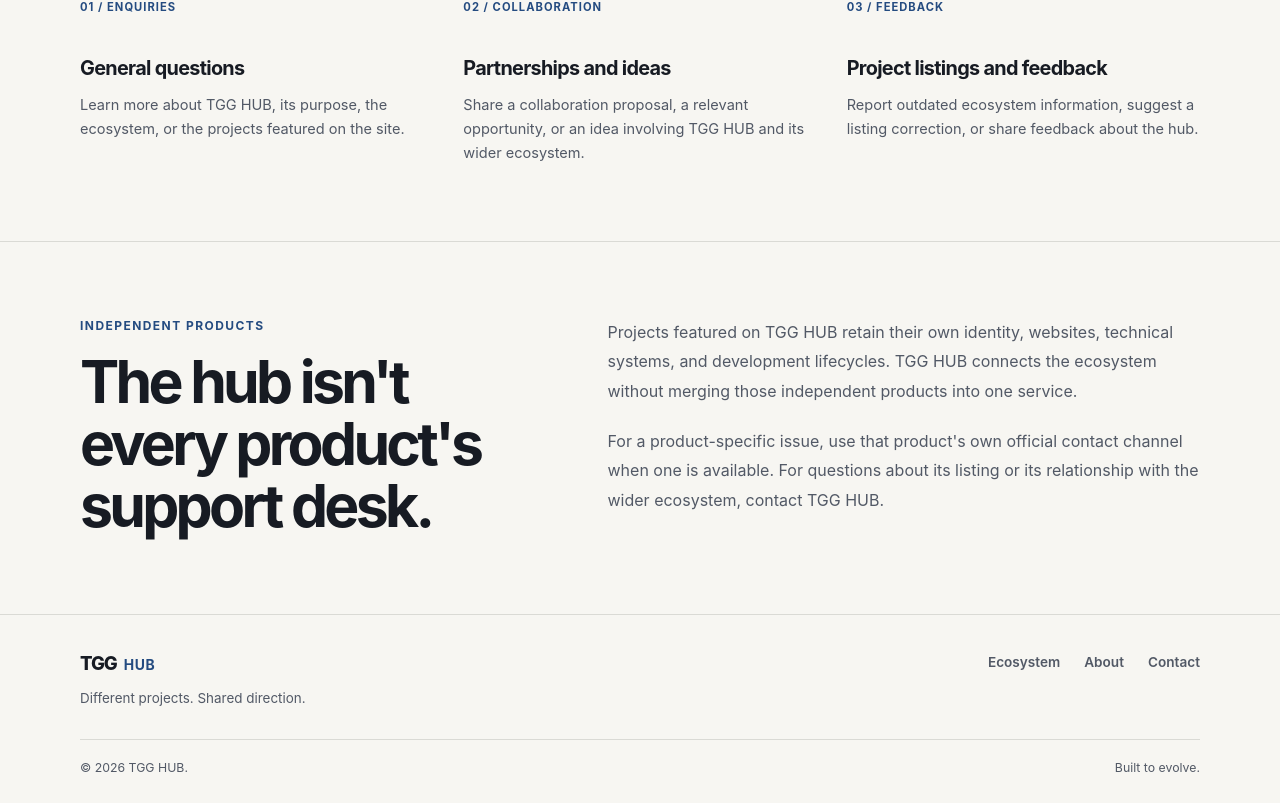
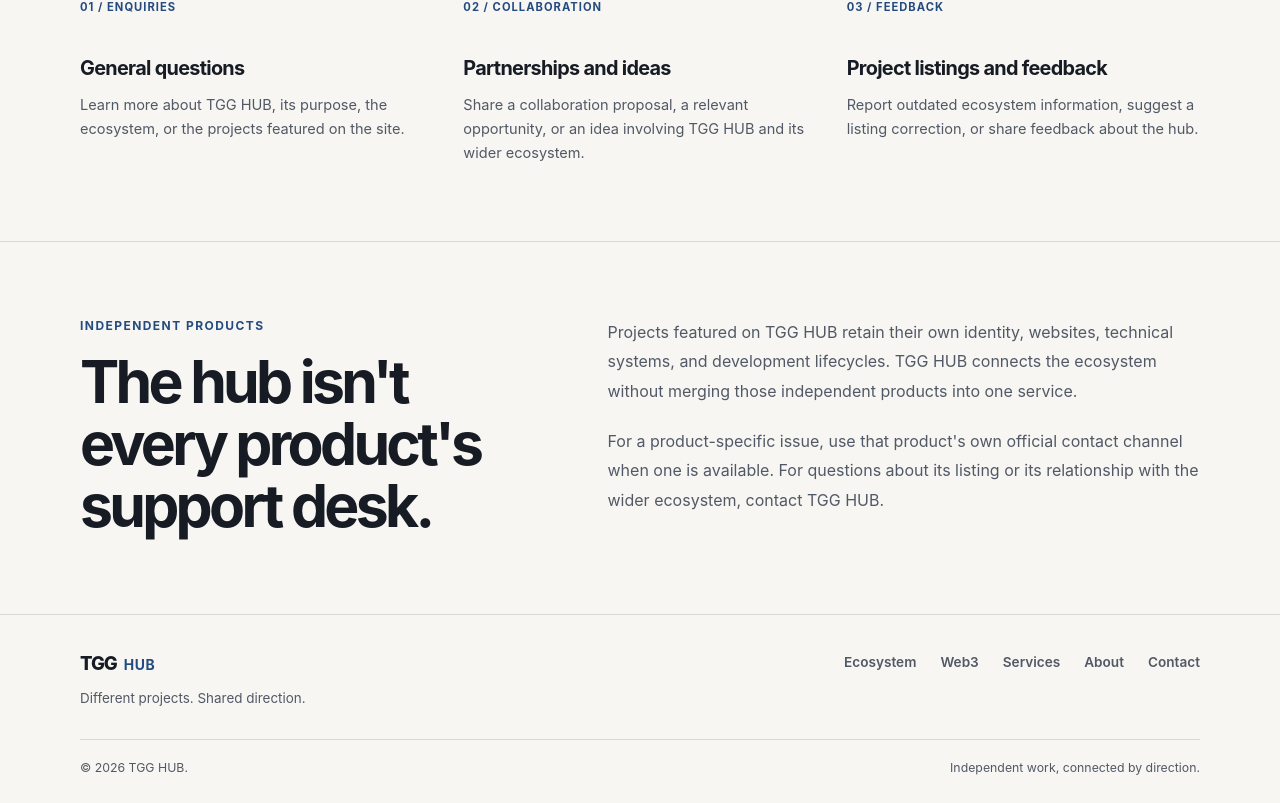
Before and after one commit to JJTGG/tgg-hub, a Next.js app: page /contact in a window 1280 px wide. Shown: the part 1267-2070 px from the top of the page. Built offline with nearby package versions, Linux system fonts and the light colour scheme.

Commit message:
feat(navigation): expose Web3 and Services in footer

```diff
--- a/components/site-footer.tsx
+++ b/components/site-footer.tsx
@@ -1,4 +1,3 @@
-
 const currentYear = new Date().getFullYear();
 
 export function SiteFooter() {
@@ -7,15 +6,24 @@ export function SiteFooter() {
       <div className="container">
         <div className="site-footer__main">
           <div className="site-footer__identity">
-            <a className="wordmark" href="/" aria-label="TGG HUB home">
+            <a
+              className="wordmark"
+              href="/"
+              aria-label="TGG HUB home"
+            >
               <span className="wordmark__name">TGG</span>
               <span className="wordmark__suffix">HUB</span>
             </a>
             <p>Different projects. Shared direction.</p>
           </div>
 
-          <nav className="site-footer__navigation" aria-label="Footer navigation">
+          <nav
+            className="site-footer__navigation"
+            aria-label="Footer navigation"
+          >
             <a href="/ecosystem">Ecosystem</a>
+            <a href="/web3">Web3</a>
+            <a href="/services">Services</a>
             <a href="/about">About</a>
             <a href="/contact">Contact</a>
           </nav>
@@ -23,7 +31,9 @@ export function SiteFooter() {
 
         <div className="site-footer__bottom">
           <span>© {currentYear} TGG HUB.</span>
-          <span>Built to evolve.</span>
+          <span>
+            Independent work, connected by direction.
+          </span>
         </div>
       </div>
     </footer>
```
